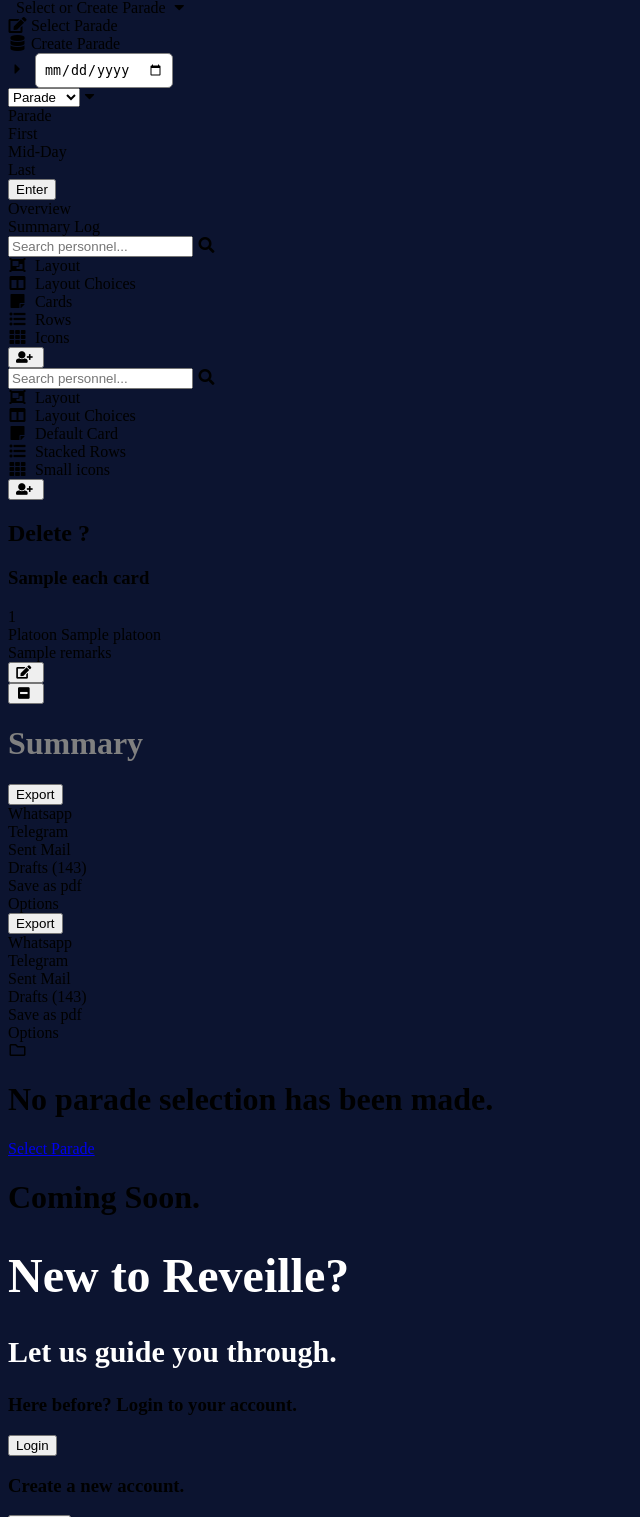
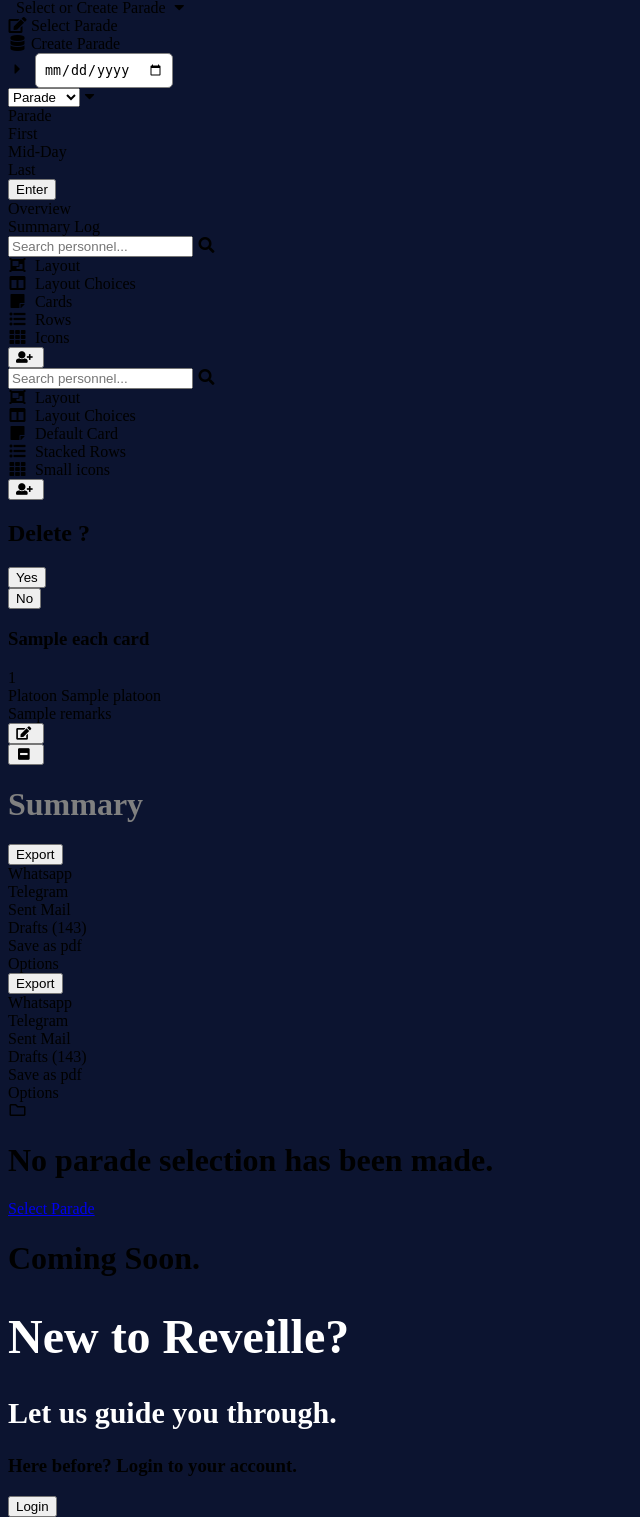
Before and after one commit to ezeAng/reveilleBeta, a Django app: template attendance/templates/attendance/MainHTML/revhome.html in a window 1280 px wide. Shown: the part 930-2447 px from the top of the page, without its empty margins (0-640 px from the left). Run offline with Django 3.2, Linux system fonts and the light colour scheme; the template is opened without the code that fills it: most values are stand-ins (such as "Sample title", 1, 10 or a date in 2020).

Commit message:
Form edit

```diff
--- a/attendance/templates/attendance/Home-Partials/_DimmerAddCard.html
+++ b/attendance/templates/attendance/Home-Partials/_DimmerAddCard.html
@@ -42,6 +42,10 @@
               <form method="POST" action="" id="AddNewCard">
                 <!--THis is where the url will be linked to handler for createCard-->
                 {% csrf_token %}
+                <div class="hidden-form">
+                  <!-- <input class="" name="absence_id" ></input> -->
+                  <input class="DimDel" name="action" value="0">2</input>
+                </div>
 
                 <div class="ui segment">
                   <div class="field">
--- a/attendance/templates/attendance/Home-Partials/_TabsAndCards.html
+++ b/attendance/templates/attendance/Home-Partials/_TabsAndCards.html
@@ -195,14 +195,16 @@
                       <h2 class="ui inverted icon header">
                         Delete ?
                       </h2>
-                      <div class="ui two column center aligned grid ">
-                        <form action="" method="post" class="hidden-form">
+                      <div class="ui center aligned grid ">
+                        <form action="" method="post" class="">
                           {% csrf_token %}
+                          <div class="hidden-form">
+                            <input class="DimDelId" name="absence_id" ></input>
+                            <input class="DimDel" name="action" value="2">2</input>
+                          </div>
 
-                          <input class="DimDelId" name="absence_id" ></input>
-                          <input class="DimDel" name="action" >2</input>
                           <div class="column"><button class="ui fluid teal button DelCardConfirm"  type="submit">Yes</button></div>
-                        <div class="column"><button class="ui fluid orange button DelCardNo" type="button">No</button></div>
+                          <div class="column"><button class="ui fluid orange button DelCardNo" type="button">No</button></div>
                         </form>
 
                       </div>
--- a/attendance/templates/attendance/MainHTML/base.html
+++ b/attendance/templates/attendance/MainHTML/base.html
@@ -467,9 +467,11 @@
         // console.log(intAbsID);
 
         document.getElementById('DelDBID' + CardNumber).value = intAbsID ;
-        // document.getElementsByClassName('.DimDel')
 
         $('#deleteDim'+CardNumber).dimmer("show");
+
+
+
 
 
 
--- a/attendance/templates/attendance/MainHTML/revhome.html
+++ b/attendance/templates/attendance/MainHTML/revhome.html
@@ -3,7 +3,7 @@
 {% block content %}
 <!---------------------------------Body---------------------->
 
-<!---->
+<!--Error Handling-->
 
 
 
```
